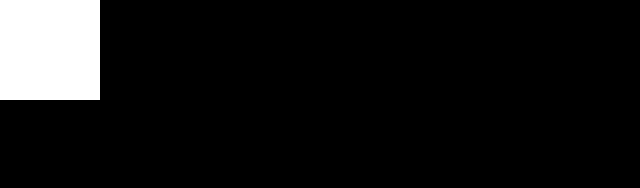
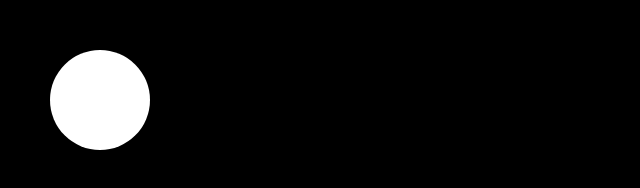
Before and after one commit to atesgoral/canvas-workshop, a plain HTML site: page index.html in a window 1280 px wide. Shown: the top 188 px of the page, without its empty margins (0-640 px from the left). Drawn offline with Linux system fonts and the light colour scheme.

Commit message:
White circle

```diff
--- a/index.html
+++ b/index.html
@@ -18,5 +18,9 @@
 ctx.fillStyle = '#000';
 ctx.fillRect(0, 0, stage.width, stage.height);
 
-ctx.clearRect(0, 0, 100, 100);
+ctx.fillStyle = '#fff';
+
+ctx.beginPath();
+ctx.arc(100, 100, 50, 0, Math.PI * 2);
+ctx.fill();
 </script>
```
